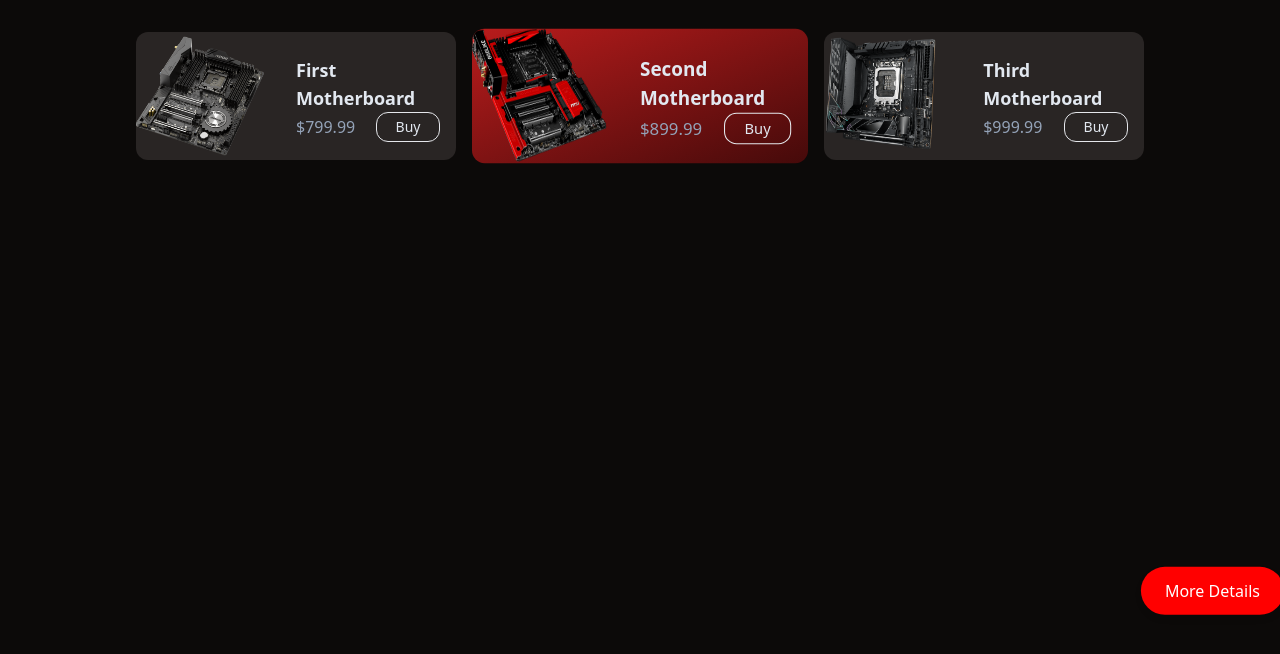
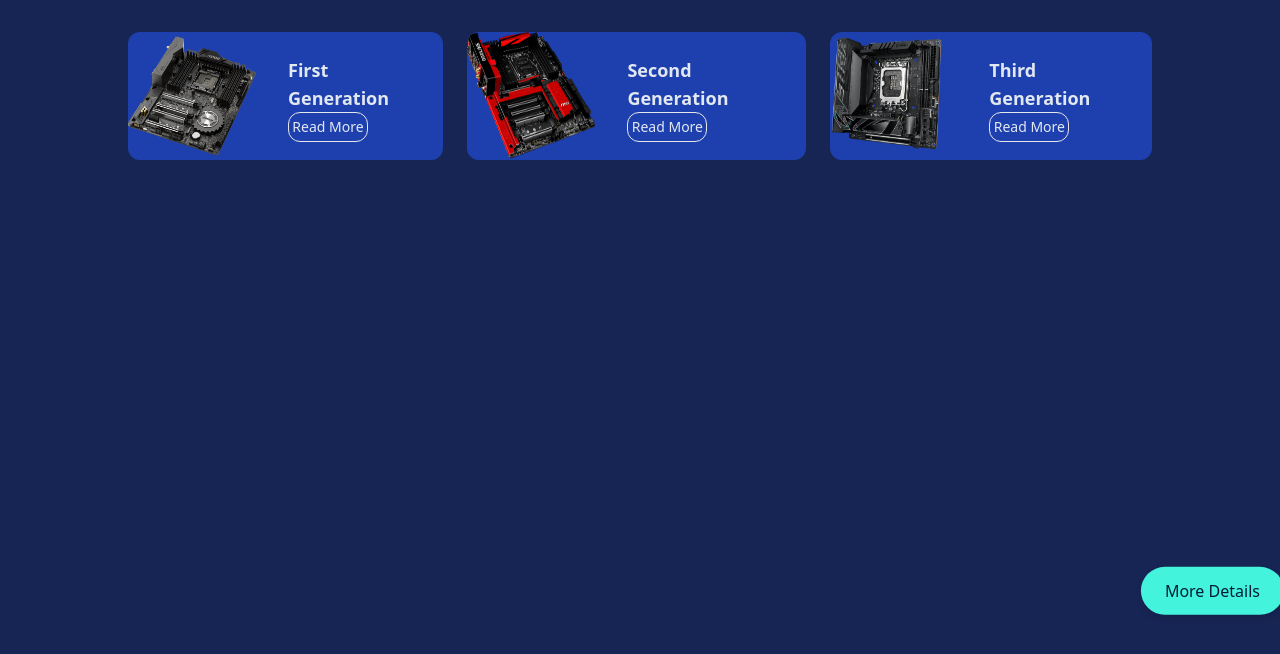
Before and after one commit to Mboxx47/3dshop, a Next.js app: page / in a window 1280 px wide. Shown: the top 654 px of the page. Built offline with nearby package versions, Linux system fonts and the light colour scheme; no server answers.

Commit message:
Colour change

```diff
--- a/app/globals.css
+++ b/app/globals.css
@@ -10,7 +10,7 @@
 .color-picker {
   background-color: #ff6f61;
   border: none;
-  color: white;
+  color: rgba(4,28,51);
   padding: 12px 24px;
   text-align: center;
   text-decoration: none;
@@ -26,9 +26,9 @@
 }
 
 .back-Button {
-  background-color: #530a32ea;
+  background-color: #de2370;
   border: none;
-  color: white;
+  color: rgba(4,28,51);
   padding: 12px 24px;
   text-align: center;
   text-decoration: none;
@@ -49,11 +49,11 @@
 }
 
 #blue {
-  background-color: red;
+  background-color: rgb(210, 30, 108);
 }
 
 #black {
-  background-color: black;
+  background-color: rgba(67,243,219);
 }
 
 .wrapper {
@@ -61,7 +61,7 @@
   gap: 10px;
 }
 .bg-gradient{
-  @apply bg-gradient-to-br from-red-700 to-red-950
+  @apply bg-gradient-to-br bg-pink-600 to-pink-900
 }
 
 .panel {
@@ -70,7 +70,7 @@
   right: 40;
   width: 50vh;
   height: 200;
-  background-color: rgba(207, 27, 27, 0.193);
+  background-color: rgba(237, 60, 201);
   border: snow;
   border-color: white;
 
--- a/app/layout.tsx
+++ b/app/layout.tsx
@@ -14,7 +14,7 @@ export default function RootLayout({
   children: React.ReactNode;
 }>) {
   return (
-    <html lang="en" className="scroll-smooth bg-stone-950">
+    <html lang="en" className="scroll-smooth bg-blue-950">
       <body>
         {children}
       </body>
--- a/components/ProductCard.tsx
+++ b/components/ProductCard.tsx
@@ -9,22 +9,22 @@ interface ProductCardProps{
     index: number;
     imgSrc: string;
     title: string;
-    price: number;
+
     modelScale: Vector3;
     isActive: boolean;
     onClick: () => void;
 }
 
-const ProductCard = ({index, imgSrc, title, price, isActive, onClick}:ProductCardProps) => {
+const ProductCard = ({index, imgSrc, title,  isActive, onClick}:ProductCardProps) => {
   return (
     <div onClick={onClick} className={`hover:scale-105 ${isActive ? 'scale-105' :''}`}>
-      <AnimatedContainer delay={index * 0.2} styles={`w-80 h-32 flex flex-row gap-4 rounded-xl transition-all duration-300 cursor-pointer ${isActive ? 'bg-gradient' : 'bg-stone-800'}`}>
+      <AnimatedContainer delay={index * 0.2} styles={`w-90 h-32 flex flex-row gap-4 rounded-xl transition-all duration-300 cursor-pointer ${isActive ? 'bg-gradient' : 'bg-blue-800'}`}>
         <Image src={imgSrc} alt="keyboard photo" width={128} height={128} unoptimized={true} className='rounded-xl' />
         <div className='flex flex-col justify-between px-4 py-6 text-slate-200'>
           <h3 className='text-lg font-semibold'>{title}</h3>
           <div className='flex flex-row items-center justify-between'>
-            <p className='text-slate-400'>${price}</p>
-            <div className='w-16 flex justify-center py-1 text-sm border-[1px] rounded-xl hover:bg-stone-200 transition duration-300 hover:text-stone-800'>Buy</div>
+
+            <div className='w-20 flex justify-center py-1 text-sm border-[1px] rounded-xl hover:bg-stone-200 transition duration-300 hover:text-stone-800'>Read More</div>
           </div>
         </div>
       </AnimatedContainer>
--- a/components/sections/Catalogue.tsx
+++ b/components/sections/Catalogue.tsx
@@ -6,16 +6,16 @@ import { modelScale } from 'three/webgpu';
 const products = [
   {
     imgSrc: "/assets/R (2).png",
-    title: "First Motherboard",
-    price: 799.99,
+    title: "First Generation",
+
     modelDetails: "This model has these features that are the best",
     modelSrc: "/assets/TestMotherboard.glb",
     modelScale: new Vector3(15,15,15)
   },
   {
     imgSrc: "/assets/R (3).png",
-    title: "Second Motherboard",
-    price: 899.99,
+    title: "Second Generation",
+
     modelSrc: "/assets/TestMotherboard.glb",
     modelDetails: "This model has these features too and more",
     modelScale: new Vector3(15,15,15)
@@ -23,8 +23,8 @@ const products = [
   },
   {
     imgSrc: "/assets/ROG-Strix-Z790-I-Gaming.png",
-    title: "Third Motherboard",
-    price: 999.99,
+    title: "Third Generation",
+
     modelSrc: "/assets/TestMotherboard.glb",
     modelDetails: "This model has these features",
     modelScale: new Vector3(15,15,15)
@@ -35,7 +35,7 @@ const products = [
 export interface ProductType{
   imgSrc: string;
   title: string;
-  price: number;
+
   modelSrc: string;
   modelDetails: string;
   modelScale: Vector3;
@@ -57,7 +57,7 @@ const Catalog = ({selectedProduct, onProductClick}: CatalogProps) => {
             index={index}
             title={product.title}
             imgSrc={product.imgSrc}
-            price={product.price}
+
             modelScale ={product.modelScale}
             isActive={selectedProduct.title === product.title}
             onClick={() => onProductClick(product)}
--- a/components/sections/Preview.tsx
+++ b/components/sections/Preview.tsx
@@ -44,7 +44,7 @@ const Preview = ({selectedProduct}:PreviewProps) => {
       const blueDiv = document.createElement('div');
       blueDiv.innerHTML ='More Details';
       blueDiv.className = 'color-picker';
-      blueDiv.id = 'blue';
+      blueDiv.id = 'black';
 
       const scene = new THREE.Scene();
       const backButton = document.createElement('div');
--- a/components/sections/Products.tsx
+++ b/components/sections/Products.tsx
@@ -10,7 +10,7 @@ const Products = () => {
   const [selectedProduct, setSelectedProduct] = useState<ProductType>({
     imgSrc: "/assets/R (3).png",
     title: "Second Motherboard",
-    price: 899.99,
+
     modelSrc: "/assets/TestMotherboard.glb",
     modelDetails: "This model has these features too and more",
     modelScale: new Vector3(15,15,15)
```
